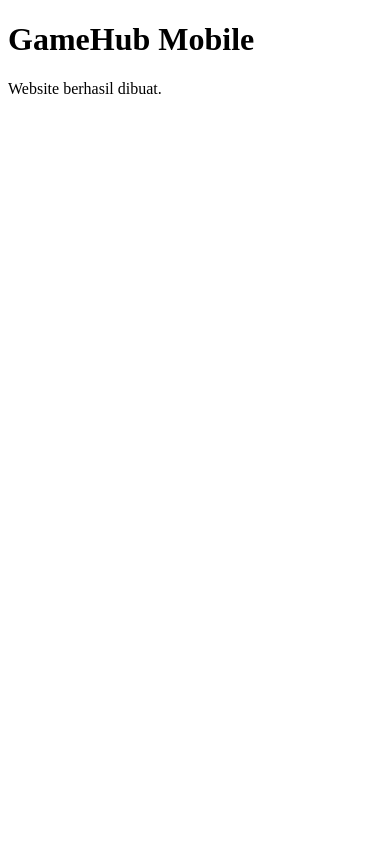
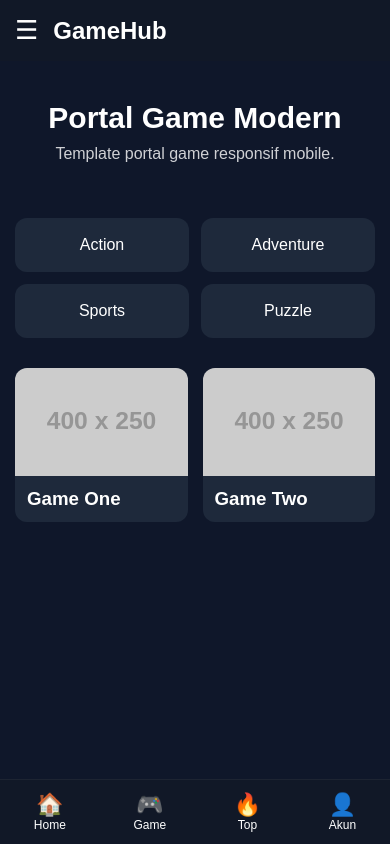
Before and after one commit to jurez2266-glitch/Gamehub-mobile, a plain HTML site: page index.html in a window 390 px wide. Drawn offline with Linux system fonts and the light colour scheme; placeholder pictures from the web are drawn by us.

Commit message:
index.html

```diff
--- a/index.html
+++ b/index.html
@@ -3,13 +3,324 @@
 <head>
 <meta charset="UTF-8">
 <meta name="viewport" content="width=device-width, initial-scale=1.0">
+
 <title>GameHub Mobile</title>
+
+<style>
+
+*{
+margin:0;
+padding:0;
+box-sizing:border-box;
+font-family:Arial,sans-serif;
+}
+
+body{
+background:#0f172a;
+color:#fff;
+overflow-x:hidden;
+}
+
+/* HEADER */
+
+.header{
+position:sticky;
+top:0;
+z-index:100;
+background:#111827;
+padding:15px;
+display:flex;
+align-items:center;
+gap:15px;
+}
+
+.menu-btn{
+font-size:26px;
+cursor:pointer;
+}
+
+/* SIDEBAR */
+
+.sidebar{
+position:fixed;
+left:-280px;
+top:0;
+width:280px;
+height:100%;
+background:#111827;
+transition:.3s;
+z-index:999;
+overflow-y:auto;
+}
+
+.sidebar.active{
+left:0;
+}
+
+.sidebar-header{
+padding:25px;
+background:#f59e0b;
+font-size:22px;
+font-weight:bold;
+}
+
+.sidebar ul{
+list-style:none;
+}
+
+.sidebar ul li a{
+display:block;
+padding:18px 22px;
+color:white;
+text-decoration:none;
+border-bottom:1px solid rgba(255,255,255,.05);
+}
+
+.sidebar ul li a:hover{
+background:#1e293b;
+}
+
+/* OVERLAY */
+
+.overlay{
+position:fixed;
+inset:0;
+background:rgba(0,0,0,.55);
+display:none;
+z-index:900;
+}
+
+.overlay.active{
+display:block;
+}
+
+/* HERO */
+
+.hero{
+padding:40px 20px;
+text-align:center;
+}
+
+.hero h1{
+font-size:30px;
+margin-bottom:10px;
+}
+
+.hero p{
+opacity:.8;
+}
+
+/* KATEGORI */
+
+.categories{
+padding:15px;
+display:grid;
+grid-template-columns:repeat(2,1fr);
+gap:12px;
+}
+
+.category{
+background:#1e293b;
+padding:18px;
+border-radius:12px;
+text-align:center;
+}
+
+/* GAME */
+
+.games{
+padding:15px;
+display:grid;
+grid-template-columns:repeat(2,1fr);
+gap:15px;
+}
+
+.card{
+background:#1e293b;
+border-radius:12px;
+overflow:hidden;
+}
+
+.card img{
+width:100%;
+display:block;
+}
+
+.card-body{
+padding:12px;
+}
+
+/* FOOTER NAV */
+
+.bottom-nav{
+position:fixed;
+bottom:0;
+left:0;
+width:100%;
+height:65px;
+background:#111827;
+display:flex;
+justify-content:space-around;
+align-items:center;
+border-top:1px solid rgba(255,255,255,.05);
+}
+
+.bottom-nav a{
+text-decoration:none;
+color:white;
+font-size:12px;
+text-align:center;
+}
+
+.bottom-nav div:first-child{
+font-size:22px;
+}
+
+/* DESKTOP */
+
+@media(min-width:768px){
+
+.categories{
+grid-template-columns:repeat(4,1fr);
+}
+
+.games{
+grid-template-columns:repeat(4,1fr);
+}
+
+.bottom-nav{
+display:none;
+}
+
+}
+
+</style>
 </head>
+
 <body>
 
-<h1>GameHub Mobile</h1>
+<div id="overlay" class="overlay"></div>
 
-<p>Website berhasil dibuat.</p>
+<div id="sidebar" class="sidebar">
+
+<div class="sidebar-header">
+GAMEHUB
+</div>
+
+<ul>
+<li><a href="#">🏠 Beranda</a></li>
+<li><a href="#">🎮 Semua Game</a></li>
+<li><a href="#">🔥 Populer</a></li>
+<li><a href="#">🏆 Turnamen</a></li>
+<li><a href="#">🎁 Event</a></li>
+<li><a href="#">⭐ Favorit</a></li>
+<li><a href="#">⚙ Pengaturan</a></li>
+</ul>
+
+</div>
+
+<header class="header">
+
+<div class="menu-btn" onclick="toggleMenu()">
+☰
+</div>
+
+<h2>GameHub</h2>
+
+</header>
+
+<section class="hero">
+
+<h1>Portal Game Modern</h1>
+
+<p>
+Template portal game responsif mobile.
+</p>
+
+</section>
+
+<section class="categories">
+
+<div class="category">Action</div>
+<div class="category">Adventure</div>
+<div class="category">Sports</div>
+<div class="category">Puzzle</div>
+
+</section>
+
+<section class="games">
+
+<div class="card">
+<img src="https://via.placeholder.com/400x250">
+<div class="card-body">
+<h3>Game One</h3>
+</div>
+</div>
+
+<div class="card">
+<img src="https://via.placeholder.com/400x250">
+<div class="card-body">
+<h3>Game Two</h3>
+</div>
+</div>
+
+</section>
+
+<nav class="bottom-nav">
+
+<a href="#">
+<div>🏠</div>
+<div>Home</div>
+</a>
+
+<a href="#">
+<div>🎮</div>
+<div>Game</div>
+</a>
+
+<a href="#">
+<div>🔥</div>
+<div>Top</div>
+</a>
+
+<a href="#">
+<div>👤</div>
+<div>Akun</div>
+</a>
+
+</nav>
+
+<script>
+
+const sidebar =
+document.getElementById('sidebar');
+
+const overlay =
+document.getElementById('overlay');
+
+function toggleMenu(){
+
+sidebar.classList.toggle('active');
+
+overlay.classList.toggle('active');
+
+}
+
+overlay.addEventListener(
+
+'click',
+
+()=>{
+
+sidebar.classList.remove('active');
+
+overlay.classList.remove('active');
+
+}
+
+);
+
+</script>
 
 </body>
 </html>
```
